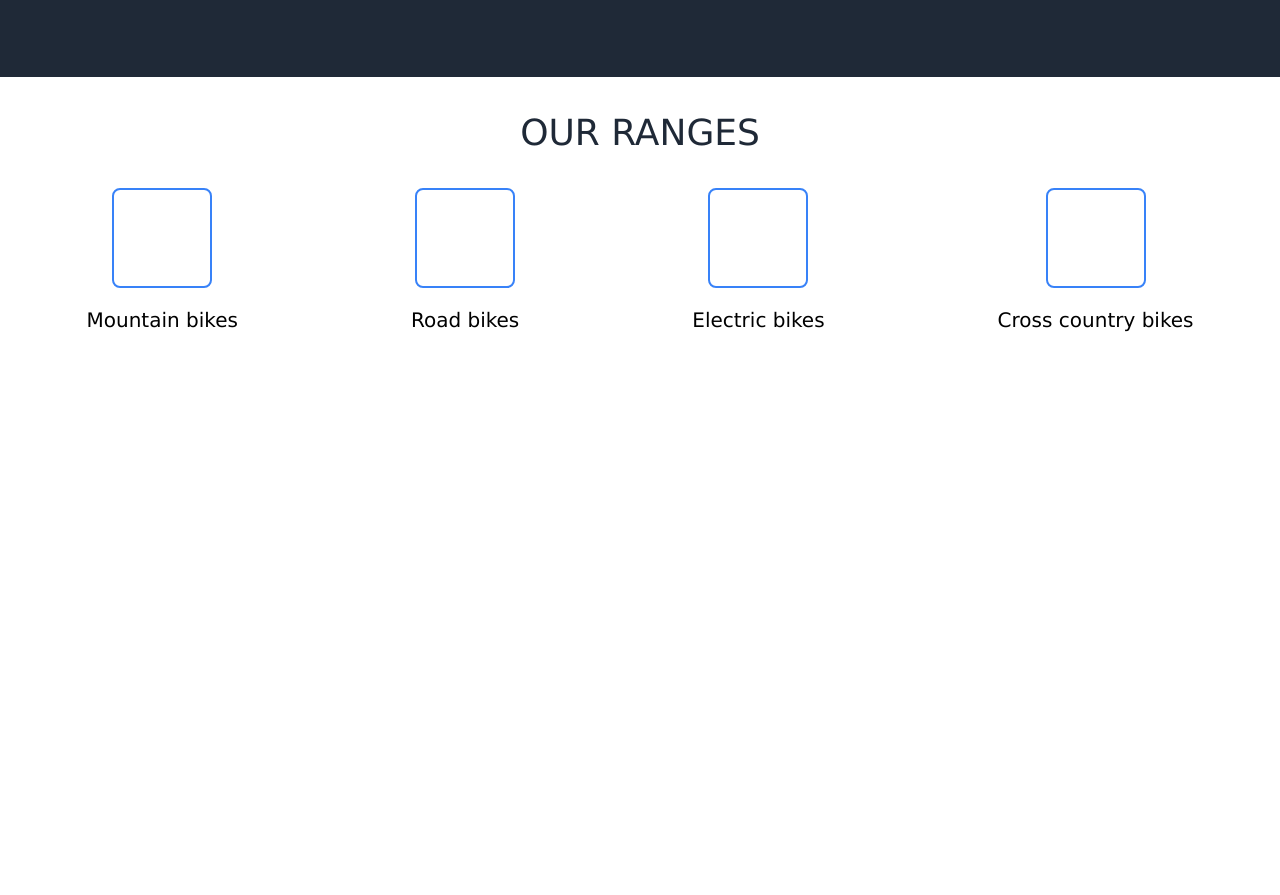
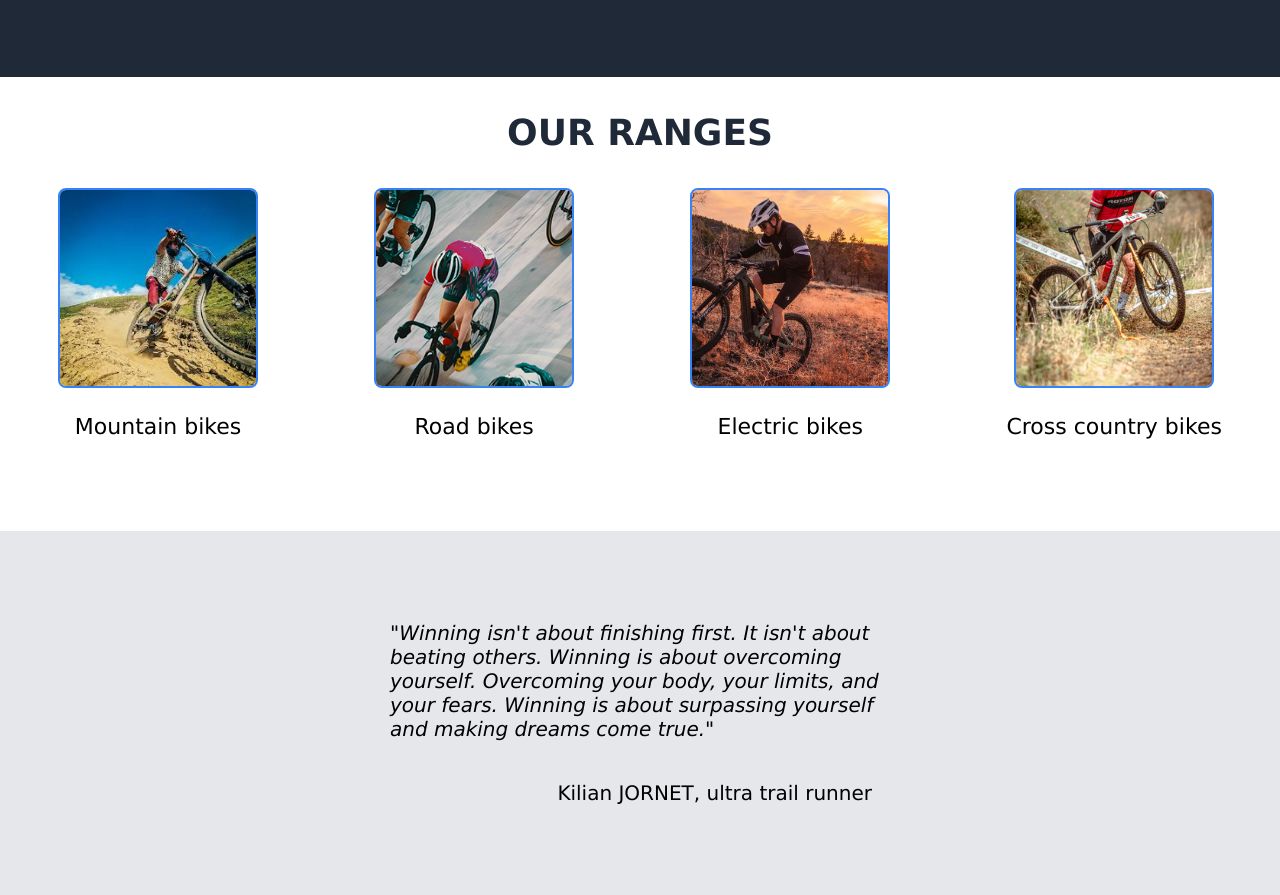
Before and after one commit to vladvlad971/landing-page, a plain HTML site: page index.html in a window 1280 px wide. Shown: the part 456-1351 px from the top of the page. Before the commit the page ends 1133 px from the top, so only its background shows below. Drawn offline with Linux system fonts and the light colour scheme.

Commit message:
Finalizing the product range container and quote container.
Layout of the product range photos boxes and quote text.

```diff
--- a/index.html
+++ b/index.html
@@ -23,30 +23,36 @@
           <p>A selection of the world's best brands gathered in one place for your greatest pleasure!</p>
           <button name="button">Best-seller</button>
         </div>
-        <div class="img-info"><img src="./main.jpg" width="450px" height="auto"></div>
+        <div class="img-info"><img src="./main.jpg" width="450px" height="auto" alt=""></div>
       </div>
     </div>
     <div class="body-container_one">
       <div class="ranges-info">OUR RANGES</div>
       <div class="ranges-container">
         <div class="bike-img_text">
-        <div class="bike-img"></div>
+        <div class="bike-img"><a href="#"><img src="./montaine_bike.jpeg" alt="A mountain bike"></a></div>
         <p>Mountain bikes</p>
         </div>
         <div class="bike-img_text">
-        <div class="bike-img"></div>
+        <div class="bike-img"><a href="#"><img src="./road_bike.jpg" alt="A mountain bike"></a></div>
         <p>Road bikes</p>
         </div>
         <div class="bike-img_text">
-        <div class="bike-img"></div>
+        <div class="bike-img"><a href="#"><img src="./electric_bike.jpg" alt="A mountain bike"></a></div>
         <p>Electric bikes</p>
         </div>
         <div class="bike-img_text">
-        <div class="bike-img"></div>
+        <div class="bike-img"><a href="#"><img src="./xc_bike.jpg.jpg" alt="A mountain bike"></a></div>
         <p>Cross country bikes</p>
         </div>
     </div>
     </div>
+    <div class="body-container_two">
+      <div class="citation">
+      <p><em>"Winning isn't about finishing first. It isn't about beating others. Winning is about overcoming yourself. Overcoming your body, your limits, and your fears. Winning is about surpassing yourself and making dreams come true."</em></p>
+      <p>Kilian JORNET, ultra trail runner</p>
+    </div>
+  </div>
   </body>
   <footer>
   </footer>
--- a/styles.css
+++ b/styles.css
@@ -103,7 +103,8 @@ button{
 div.body-container_one{
     display: flex;
     flex-direction: column;
-    height: 600px ;
+    height: auto ;
+    margin-bottom: 70px;
 }
 
 div.ranges-info{
@@ -112,6 +113,7 @@ div.ranges-info{
     justify-content: center;
     color: #1F2937;
     font-size: 36px;
+    font-weight: 900;
     margin-top: 35px;
     margin-bottom: 35px;
 }
@@ -121,10 +123,10 @@ div.ranges-container{
     justify-content: space-around;
 }
 
-div.bike-img{
+.bike-img img{
     border: 2px solid #3882F8 ;
-    height: 100px;
-    width: 100px;
+    height: 200px;
+    width: 200px;
     border-radius: 8px;
 }
 
@@ -133,3 +135,31 @@ div.bike-img_text{
     flex-direction: column;
     align-items: center;
 }
+
+div.bike-img_text p{
+    font-size: 22px;
+    font-weight: 500;
+}
+
+div.body-container_two{
+    display: flex;
+    flex-direction: column;
+    align-items: center;
+    justify-content: center;
+    background-color: #e5e7eb;
+    padding-top: 70px;
+    padding-bottom: 70px;
+    height: auto;
+}
+
+div.citation{
+    display: flex;
+    flex-direction:column;
+    width: 500px;
+}
+
+div.citation p:last-child{
+    display: flex;
+    justify-content: flex-end;
+    padding-right: 18px;
+}
```
Also changed, not shown: electric_bike.jpg (added), montaine_bike.jpeg (added), road_bike.jpg (added), xc_bike.jpg (added), xc_bike.jpg.jpg (added).
